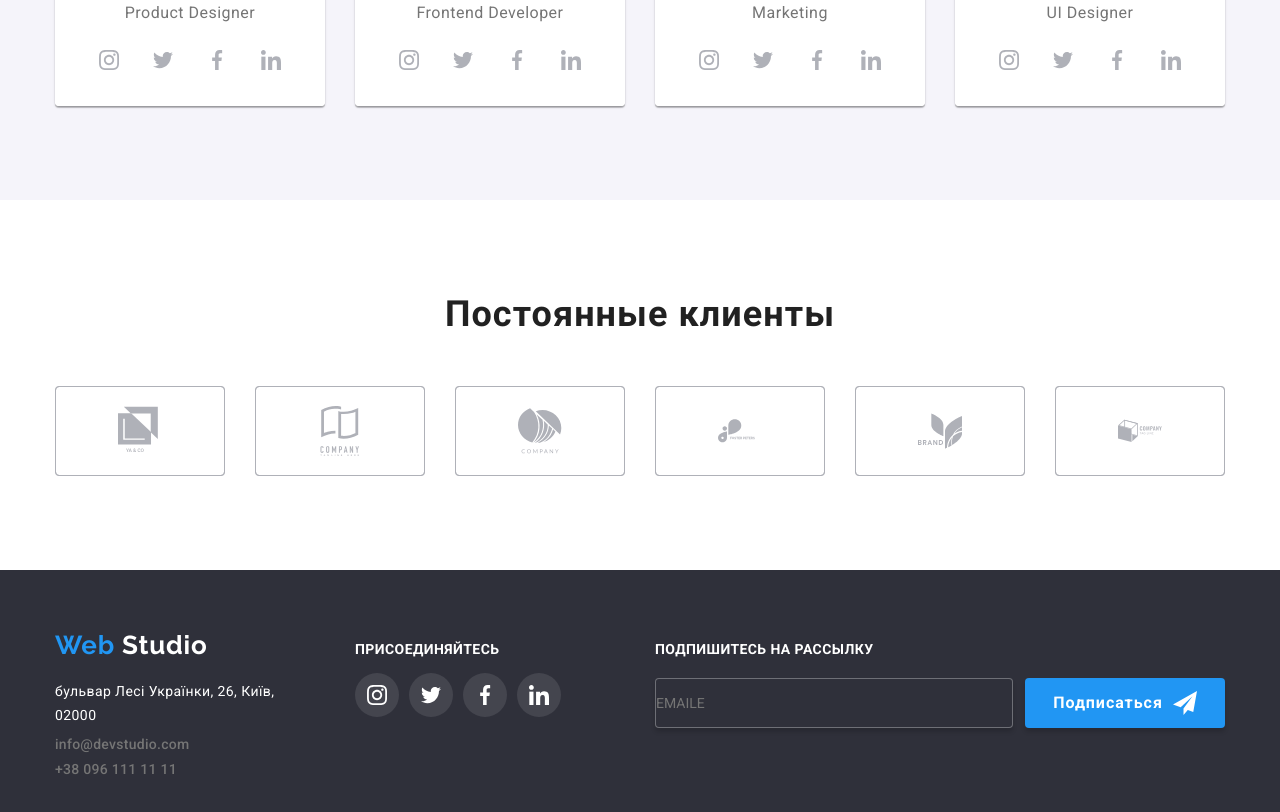
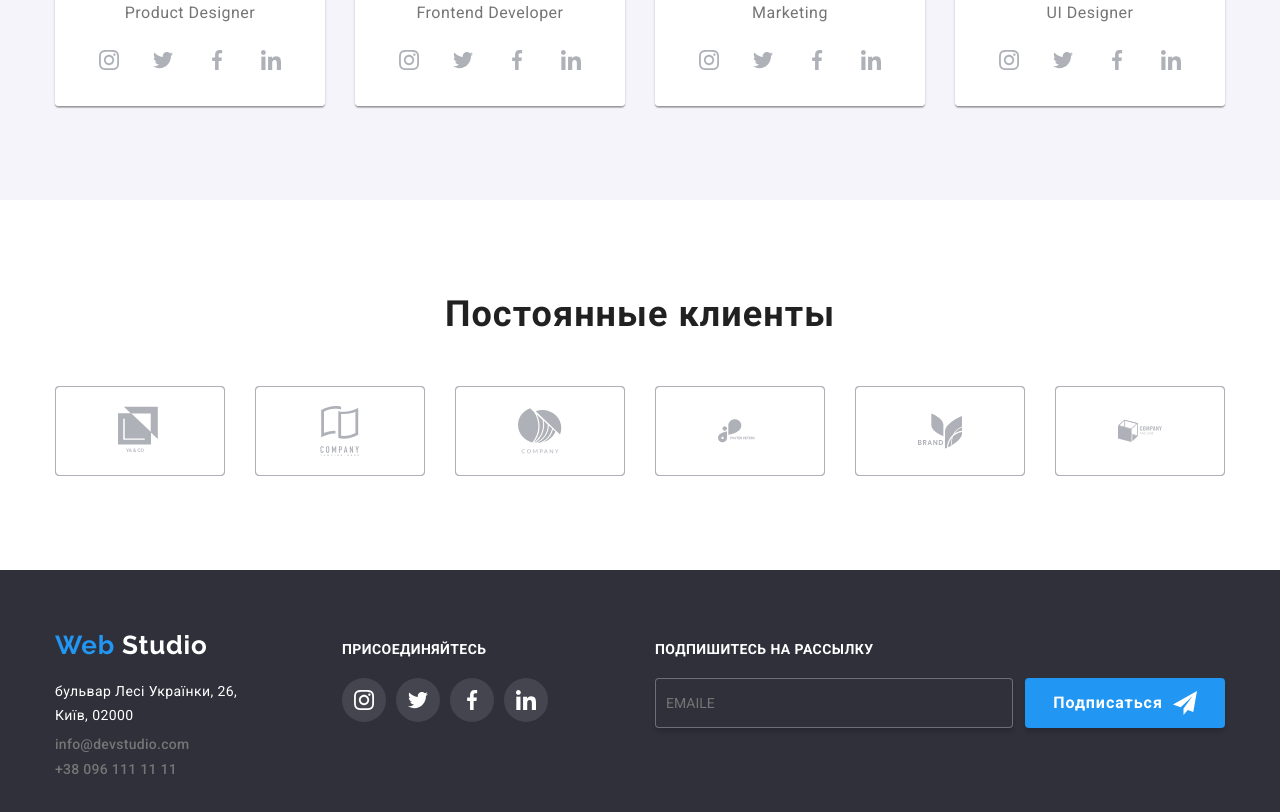
Before and after one commit to TarasZhuk88/goit-markup-hw-06, a plain HTML site: page index.html in a window 1280 px wide. Shown: the part 2083-2895 px from the top of the page. Drawn offline with Linux system fonts and the light colour scheme.

Commit message:
внесені зауваження ментора

```diff
--- a/CSS/styles.css
+++ b/CSS/styles.css
@@ -648,13 +648,13 @@ img {
 .action {
   width: 145px;
   height: 16px;
+  display: block;
 }
 
 .sign-up {
   width: 570px;
   height: 86px;
-  display: flex;
-  flex-direction: column;
+  margin-left: auto;
 }
 .action {
   width: 219px;
@@ -662,6 +662,9 @@ img {
   margin-bottom: 20px;
 }
 .imput {
+  display: flex;
+}
+.imput-footer {
   display: flex;
 }
 
@@ -676,7 +679,11 @@ img {
   border-radius: 4px;
   background: #2f303a;
   margin-right: 12px;
+  padding: 10px;
+  color:rgba(255, 255, 255, 0.6);
+    cursor:pointer;
 }
+
 .footter-button {
   width: 200px;
   height: 50px;
--- a/index.html
+++ b/index.html
@@ -557,6 +557,7 @@
         </div>
         <div class="sign-up">
           <b class="action">Подпишитесь на рассылку</b>
+          <form class="imput-footer">
           <div class="imput">
             <input
               type="text"
@@ -574,6 +575,7 @@
                 <use href="./imeges/sprite.svg#icon-planeiconsend"></use>
               </svg>
             </button>
+          </form>
           </div>
         </div>
       </div>
```
